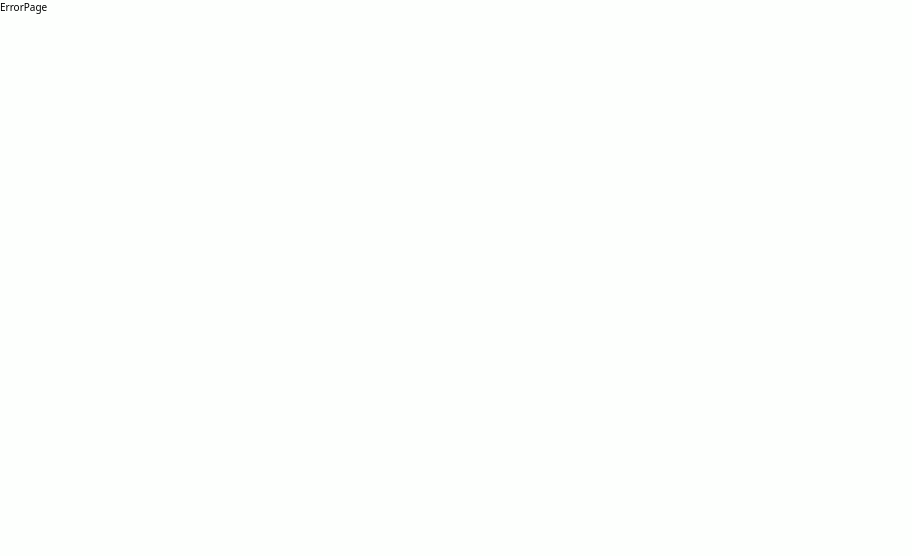
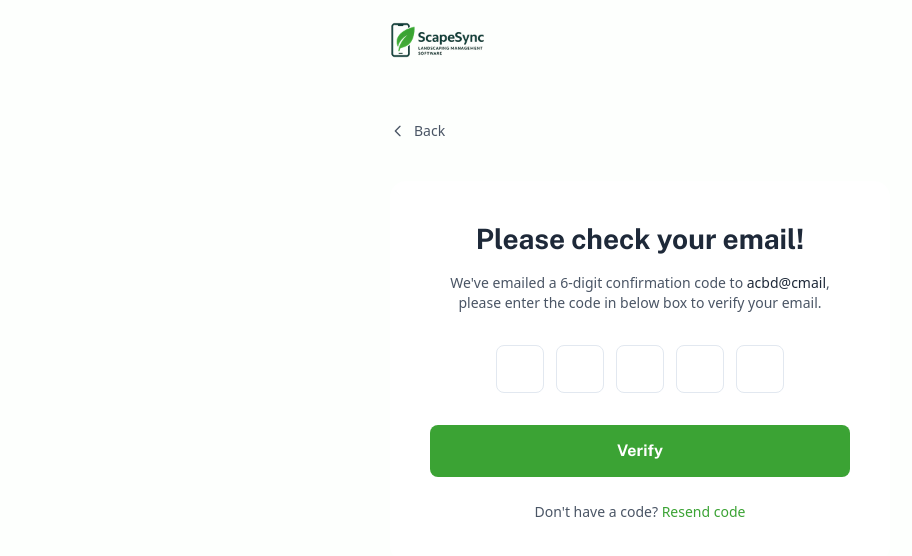
Before and after one commit to usernayeem/scape-sync, a React (Vite) app: page /verify-email in a window 1280 px wide. Shown: the top 556 px of the page, without its empty margins (0-912 px from the left). Built offline with nearby package versions, Linux system fonts and the light colour scheme.

Commit message:
Add VerifyPage component for email verification with input handling

```diff
--- a/src/components/Routes.jsx
+++ b/src/components/Routes.jsx
@@ -7,6 +7,7 @@ import Home from "../pages/Home";
 import { UserRolePage } from "../pages/UserRolePage";
 import { RegisterPage } from "../pages/RegisterPage";
 import { LoginPage } from "../pages/LoginPage";
+import { VerifyPage } from "../pages/VerifyPage";
 
 export const router = createBrowserRouter([
   {
@@ -31,6 +32,10 @@ export const router = createBrowserRouter([
         element: <LoginPage />,
       },
       {
+        path: "/verify-email",
+        element: <VerifyPage />,
+      },
+      {
         path: "*",
         element: <ErrorPage />,
       },
--- /dev/null
+++ b/src/pages/VerifyPage.jsx
@@ -0,0 +1,120 @@
+import React, { useState, useRef } from "react";
+import { Link } from "react-router-dom";
+
+export const VerifyPage = () => {
+  const [verificationCode, setVerificationCode] = useState([
+    "",
+    "",
+    "",
+    "",
+    "",
+  ]);
+  const inputRefs = useRef([]);
+
+  const handleInputChange = (index, value) => {
+    if (value.length <= 1) {
+      const newCode = [...verificationCode];
+      newCode[index] = value;
+      setVerificationCode(newCode);
+
+      // Auto-focus next input
+      if (value && index < 4) {
+        inputRefs.current[index + 1]?.focus();
+      }
+    }
+  };
+
+  const handleKeyDown = (index, e) => {
+    // Handle backspace to go to previous input
+    if (e.key === "Backspace" && !verificationCode[index] && index > 0) {
+      inputRefs.current[index - 1]?.focus();
+    }
+  };
+
+  return (
+    <div className="min-h-screen bg-[#FDFFFD] px-4 py-8">
+      <div className="w-full max-w-[500px] mx-auto">
+        {/* Logo */}
+        <div className="mb-[6rem]">
+          <img
+            src="../images/logo.png"
+            alt="ScapeSync logo"
+            className="h-[4rem]"
+          />
+        </div>
+
+        {/* Back Button */}
+        <div className="mb-[4rem]">
+          <Link
+            to="/register"
+            className="flex items-center gap-[0.8rem] text-gray-600 public-san text-[1.4rem] hover:text-gray-800 transition-colors"
+          >
+            <svg
+              className="w-[1.6rem] h-[1.6rem]"
+              fill="none"
+              stroke="currentColor"
+              viewBox="0 0 24 24"
+            >
+              <path
+                strokeLinecap="round"
+                strokeLinejoin="round"
+                strokeWidth={2}
+                d="M15 19l-7-7 7-7"
+              />
+            </svg>
+            Back
+          </Link>
+        </div>
+
+        {/* Form Container */}
+        <div className="bg-white rounded-[1.6rem] p-[4rem]">
+          {/* Header */}
+          <div className="text-center mb-[3.2rem]">
+            <h1 className="text-gray-800 public-sans font-bold text-[2.8rem]/[3.6rem] mb-[1.6rem]">
+              Please check your email!
+            </h1>
+            <p className="text-gray-600 public-san text-[1.4rem]/[2rem] max-w-[400px] mx-auto">
+              We've emailed a 6-digit confirmation code to{" "}
+              <span className="text-gray-800 font-medium">acbd@cmail</span>,
+              please enter the code in below box to verify your email.
+            </p>
+          </div>
+
+          {/* Verification Code Inputs */}
+          <div className="flex justify-center gap-[1.2rem] mb-[3.2rem]">
+            {verificationCode.map((digit, index) => (
+              <input
+                key={index}
+                ref={(el) => (inputRefs.current[index] = el)}
+                type="text"
+                value={digit}
+                onChange={(e) => handleInputChange(index, e.target.value)}
+                onKeyDown={(e) => handleKeyDown(index, e)}
+                className="w-[4.8rem] h-[4.8rem] border border-[#E2E8F0] rounded-[0.8rem] text-center text-[2rem] font-semibold text-gray-800 focus:outline-none focus:border-[#3BA334] transition-colors"
+                maxLength={1}
+              />
+            ))}
+          </div>
+
+          {/* Verify Button */}
+          <button
+            type="submit"
+            className="w-full bg-[#3BA334] text-white py-[1.4rem] px-[2.4rem] public-sans font-bold text-[1.6rem] rounded-[0.8rem] hover:bg-[#329A2C] transition-colors duration-200 mb-[2.4rem]"
+          >
+            Verify
+          </button>
+
+          {/* Resend Code Link */}
+          <div className="text-center">
+            <p className="text-gray-600 public-san text-[1.4rem]">
+              Don't have a code?{" "}
+              <button className="text-[#3BA334] hover:underline">
+                Resend code
+              </button>
+            </p>
+          </div>
+        </div>
+      </div>
+    </div>
+  );
+};
```
